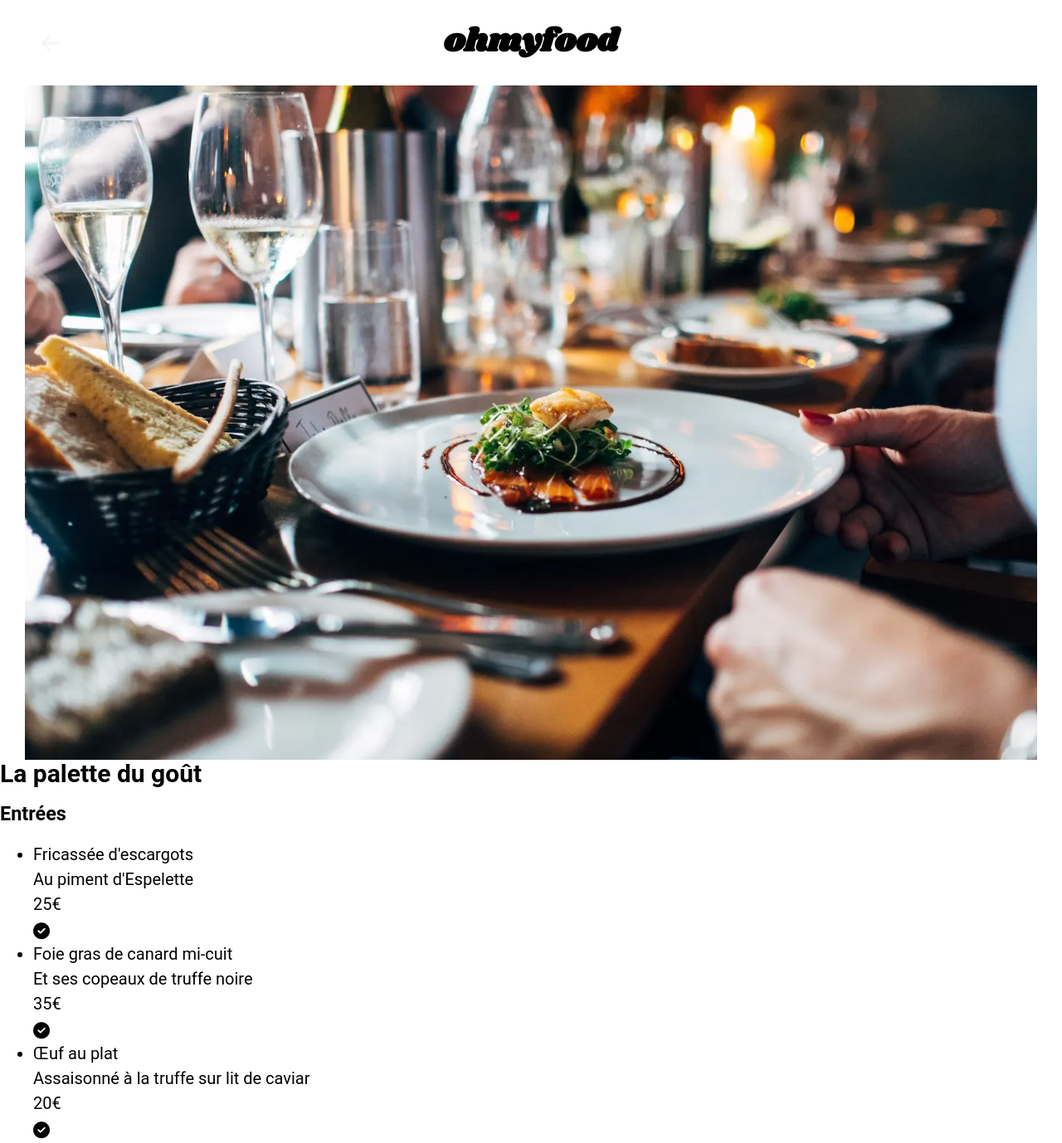
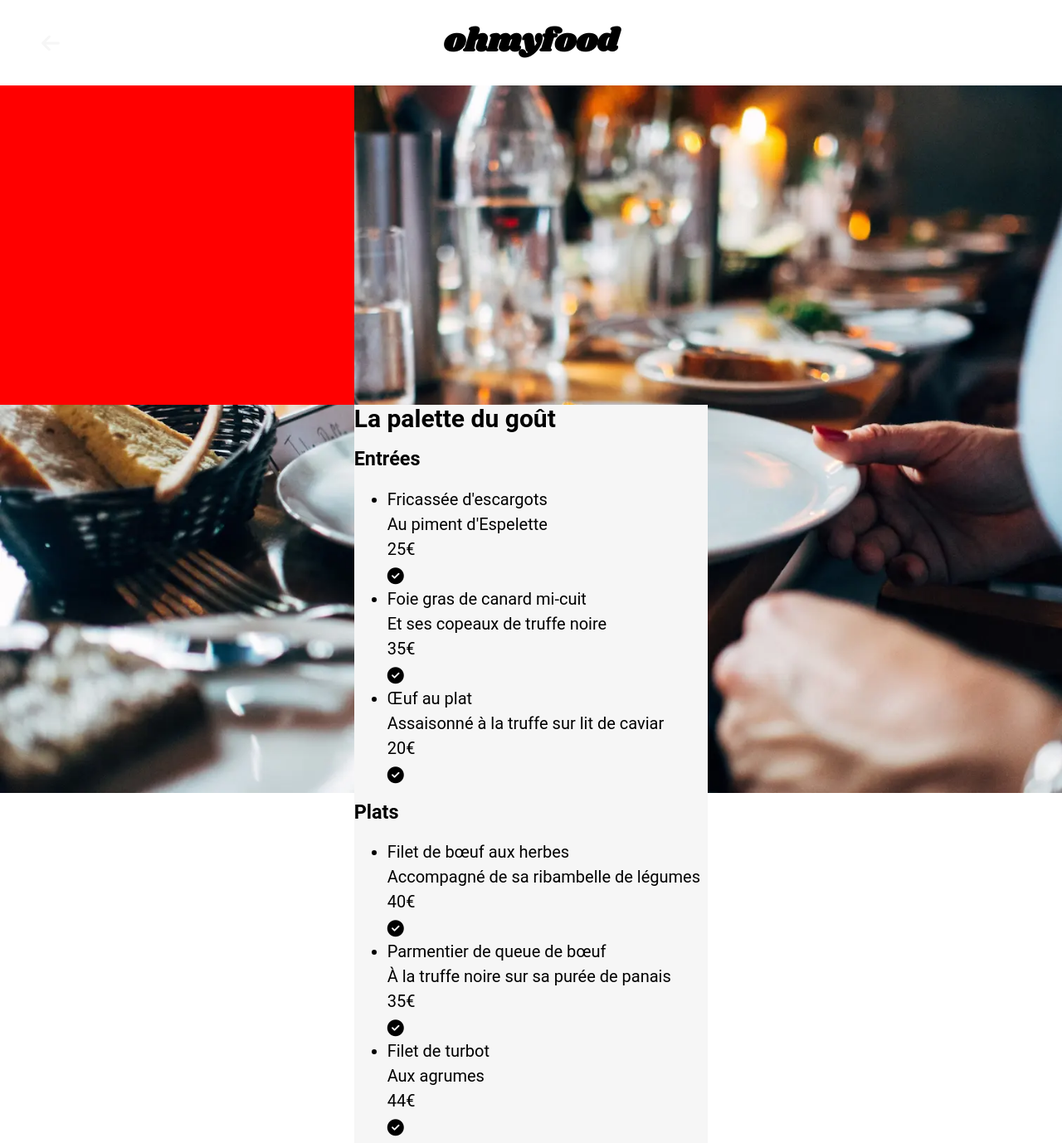
Before and after one commit to alexiGrigorov/OCPR02-ohmyfood, a website: page restaurants/la-palette-du-gout.html in a window 1280 px wide. Shown: the top 1378 px of the page at 83% size. Drawn offline with Linux system fonts and the light colour scheme.

Commit message:
temp commit

```diff
--- a/SASS/3_block/home/_components.scss
+++ b/SASS/3_block/home/_components.scss
@@ -1,4 +1,4 @@
-.main-site {
+.main-content {
   --_flow-gap: var(--space-500);
 }
 
--- a/SASS/3_block/home/_restaurants.scss
+++ b/SASS/3_block/home/_restaurants.scss
@@ -67,7 +67,6 @@
     left: 0;
     right: 0;
     bottom: 0;
-    outline: 3px solid red;
   }
 }
 
--- a/SASS/3_block/ohmyfood/_index.scss
+++ b/SASS/3_block/ohmyfood/_index.scss
@@ -1,3 +1,3 @@
+@use 'components';
 @use 'header';
-@use 'components';
 @use 'footer';
--- /dev/null
+++ b/SASS/3_block/restaurant/_components.scss
@@ -0,0 +1,9 @@
+.main-content {
+  display: grid;
+  grid-template-columns: [hero-start] 1fr [menu-start] 1fr [menu-end] 1fr [hero-end];
+  grid-template-rows:
+    [hero-start] calc(var(--space-300-400) * 19.25) [menu-start] calc(
+      var(--space-400) * 2
+    )
+    [hero-end] 1fr [menu-end];
+}
--- /dev/null
+++ b/SASS/3_block/restaurant/_hero.scss
@@ -0,0 +1,11 @@
+.hero {
+  grid-column: hero;
+  grid-row: hero;
+  aspect-ratio: initial;
+}
+
+.test {
+  background-color: red;
+  grid-row: 1/2;
+  grid-column: 1/2;
+}
--- a/SASS/3_block/restaurant/_index.scss
+++ b/SASS/3_block/restaurant/_index.scss
@@ -0,0 +1,3 @@
+@use 'components';
+@use 'hero';
+@use 'menu';
--- /dev/null
+++ b/SASS/3_block/restaurant/_menu.scss
@@ -0,0 +1,4 @@
+.menu {
+  grid-column: menu;
+  grid-row: menu;
+}
--- a/restaurants/la-palette-du-gout.html
+++ b/restaurants/la-palette-du-gout.html
@@ -4,7 +4,7 @@
     <meta charset="UTF-8" />
     <meta name="viewport" content="width=device-width, initial-scale=1.0" />
     <link rel="stylesheet" href="../assets/css/ohmyfood.css" />
-    <link rel="stylesheet" href="../assets/css/home.css" />
+    <link rel="stylesheet" href="../assets/css/restaurant.css" />
     <title>ohmyfood | La palette du goût</title>
   </head>
   <body>
@@ -14,7 +14,7 @@
         <h1 class="header-logo">ohmyfood</h1>
       </nav>
     </header>
-    <main class="main-restaurant">
+    <main class="main-content">
       <div class="hero">
         <img
           src="../assets/images/restaurants/La_palette_du_goût/jay-wennington-N_Y88TWmGwA-unsplash-756.webp"
@@ -28,7 +28,7 @@
           sizes="100vw"
         />
       </div>
-      <section class="menu [ flow ]">
+      <section class="menu [ bg-light | flow ]">
         <div class="title">
           <h2>La palette du goût</h2>
         </div>
@@ -219,6 +219,7 @@
           Commander
         </button>
       </section>
+      <div class="test"></div>
     </main>
     <footer class="main-footer [ bg-dark ]">
       <div class="footer-content [ flex-wrapper ]">
```
Also changed, not shown: assets/css/home.css, assets/css/ohmyfood.css, assets/css/restaurant.css, 3 other files.
